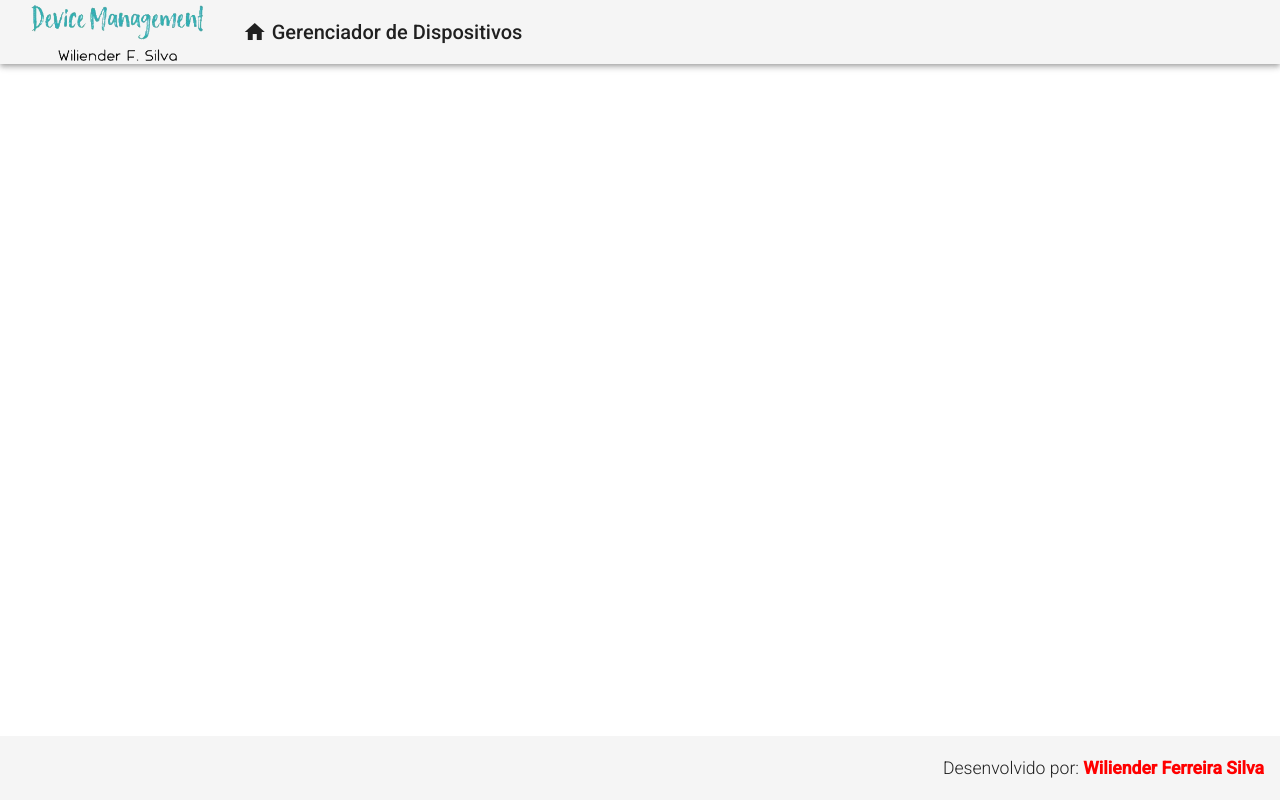
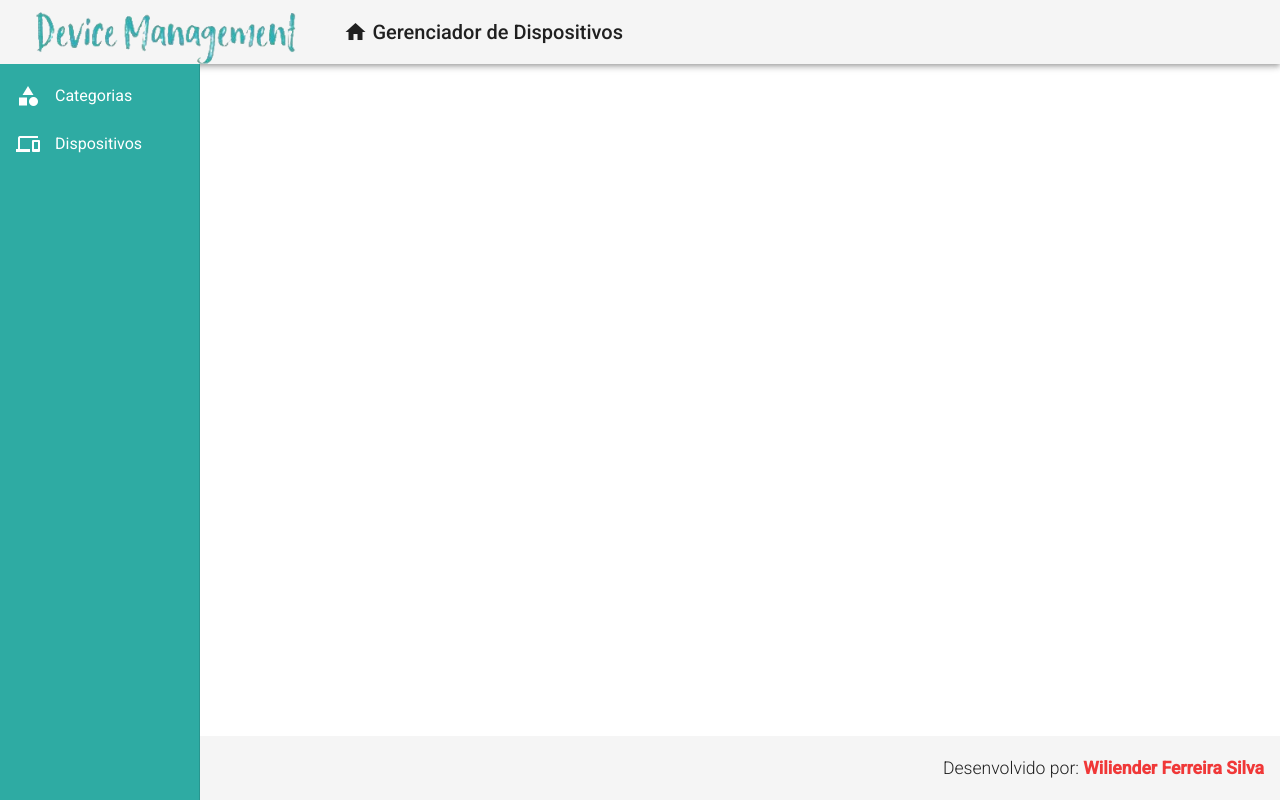
Before and after one commit to wiliender/desafio-fullstack, an Angular app in the folder frontend/: page / in a window 1280 px wide. Built offline with nearby package versions, Linux system fonts and the light colour scheme.

Commit message:
Criação do component nav, importação de dois modulos MatSidenav e MatList

```diff
--- a/frontend/src/app/app.component.html
+++ b/frontend/src/app/app.component.html
@@ -1,2 +1,3 @@
 <app-header></app-header>
+<app-nav></app-nav>
 <app-footer></app-footer>
--- /dev/null
+++ b/frontend/src/app/components/template/nav/nav.component.css
@@ -0,0 +1,12 @@
+.sidenav {
+    background-color: rgba(46,171,163,255);
+    width: 200px;
+}
+
+.sidenav a {
+    color: #fff;
+}
+
+.sidenav i {
+    padding-right: 15px;
+}
--- /dev/null
+++ b/frontend/src/app/components/template/nav/nav.component.html
@@ -0,0 +1,19 @@
+<mat-sidenav-container class="container">
+    <mat-sidenav class="sidenav" mode="side" opened fixedInViewport="true"
+    fixedTopGap="64">
+        <mat-nav-list class="nav-list">
+            <a mat-list-item>
+                <i class="material-icons">
+                    category
+                </i>
+                Categorias
+            </a>
+            <a mat-list-item>
+                <i class="material-icons">
+                    devices
+                </i>
+                Dispositivos
+            </a>
+        </mat-nav-list>
+    </mat-sidenav>
+</mat-sidenav-container>
--- /dev/null
+++ b/frontend/src/app/components/template/nav/nav.component.ts
@@ -0,0 +1,15 @@
+import { Component, OnInit } from '@angular/core';
+
+@Component({
+  selector: 'app-nav',
+  templateUrl: './nav.component.html',
+  styleUrls: ['./nav.component.css']
+})
+export class NavComponent implements OnInit {
+
+  constructor() { }
+
+  ngOnInit(): void {
+  }
+
+}
--- a/frontend/src/styles.css
+++ b/frontend/src/styles.css
@@ -4,5 +4,5 @@
 body { margin: 0; font-family: Roboto, "Helvetica Neue", sans-serif; }
 
 .red {
-    color: red;
+    color: rgb(240, 56, 56);
 }
```
Also changed, not shown: frontend/src/app/app.module.ts (+9 -2 lines), frontend/src/assets/img/logo-old2.png (added), frontend/src/assets/img/logo.png.
